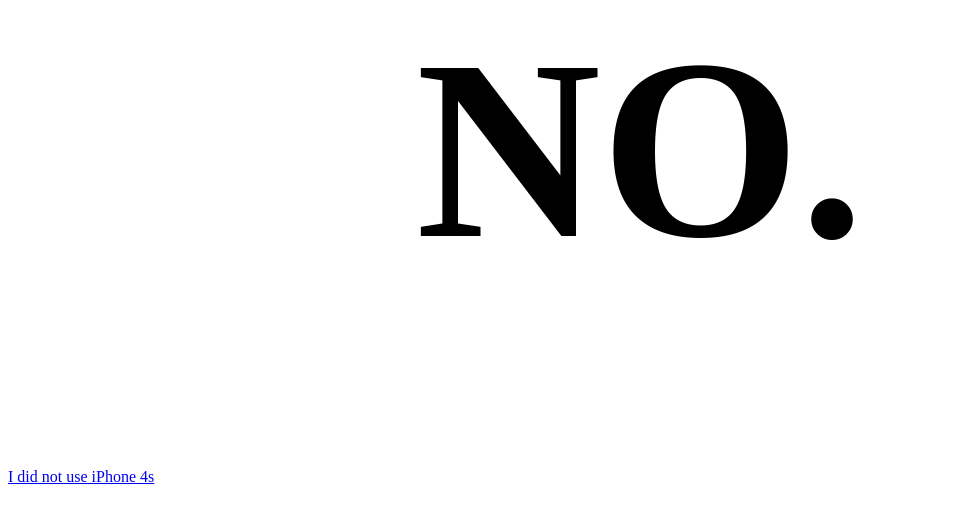
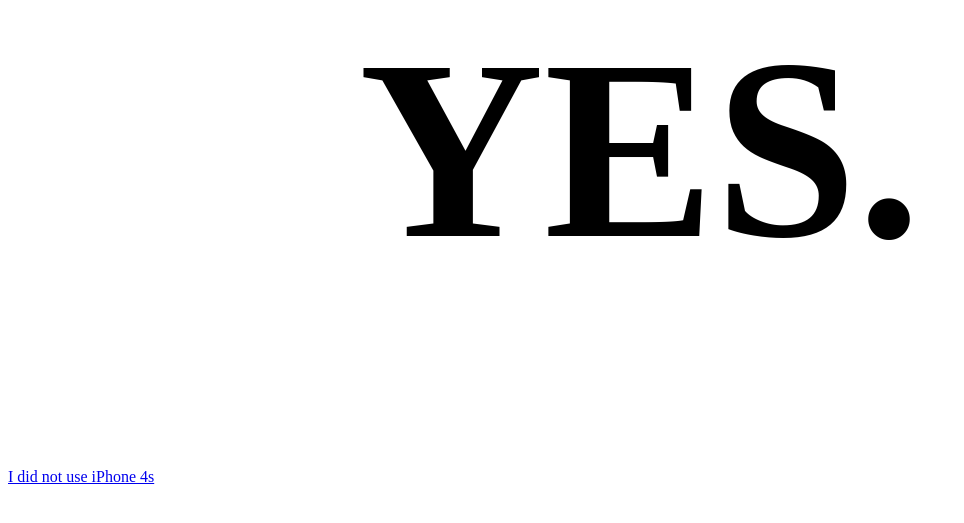
Before and after one commit to narze/doesmyiphone4sgetold, a plain HTML site: page index.html in a window 1280 px wide. Shown: the part 169-692 px from the top of the page, without its empty margins (0-964 px from the left). Drawn offline with Linux system fonts and the light colour scheme.

Commit message:
final version

```diff
--- a/index.html
+++ b/index.html
@@ -20,7 +20,7 @@
   </style>
 </head>
 <body>
-  <h1>NO.</h1>
+  <h1>YES.</h1>
   <p><a href="#" onClick="x()">I did not use iPhone 4s</a></p>
 </body>
 </html>
```
